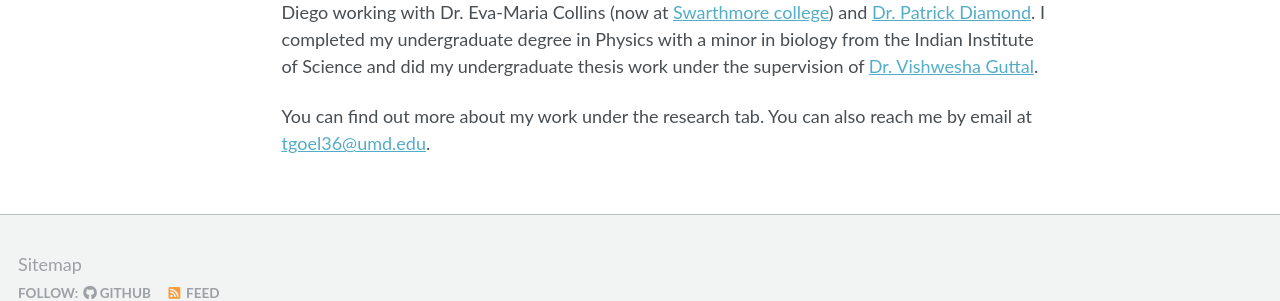
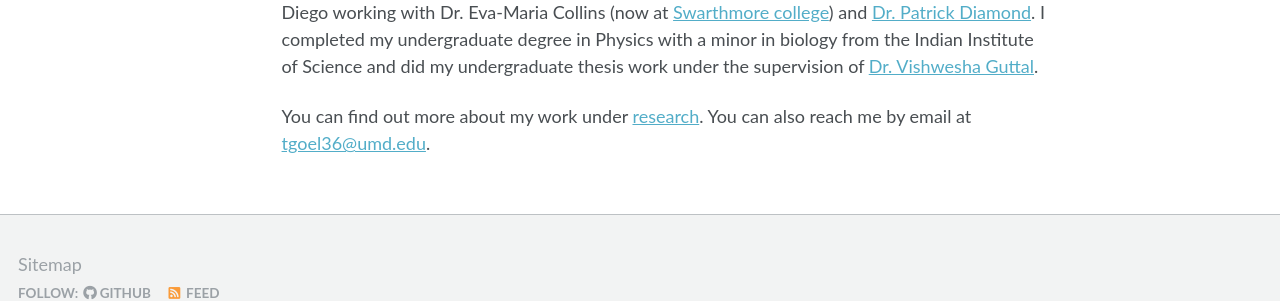
Before and after one commit to tapangoel1994/tapangoel1994.github.io, a Jekyll site: the page built from _pages/about.md, in a window 1280 px wide and 1037 px high. Shown: the part 667-968 px from the top of the window. Built offline with Jekyll 4.4.1, drawn with Linux system fonts in a browser that asks for light colours.

Commit message:
Update about.md

```diff
--- a/_pages/about.md
+++ b/_pages/about.md
@@ -14,4 +14,4 @@ I am also really interested in (bio)physics education. As a [Summer Graduate Tea
 
 I am currently a postdoctoral scientist at the University of Maryland College Park in the [Weitz Group](https://weitzgroup.umd.edu/). Before joining the Weitz group, I was a PhD student at the University of California San Diego working with Dr. Eva-Maria Collins (now at [Swarthmore college](https://www.swarthmore.edu/profile/eva-maria-collins)) and [Dr. Patrick Diamond](https://fapp.ucsd.edu/memberprofile_diamondph.html). I completed my undergraduate degree in Physics with a minor in biology from the Indian Institute of Science and did my undergraduate thesis work under the supervision of [Dr. Vishwesha Guttal](https://teelabiisc.wordpress.com/).
 
-You can find out more about my work under the research tab. You can also reach me by email at [tgoel36@umd.edu](mailto:tgoel36@umd.edu).
+You can find out more about my work under [research](https://tapangoel1994.github.io/research/). You can also reach me by email at [tgoel36@umd.edu](mailto:tgoel36@umd.edu).
```
